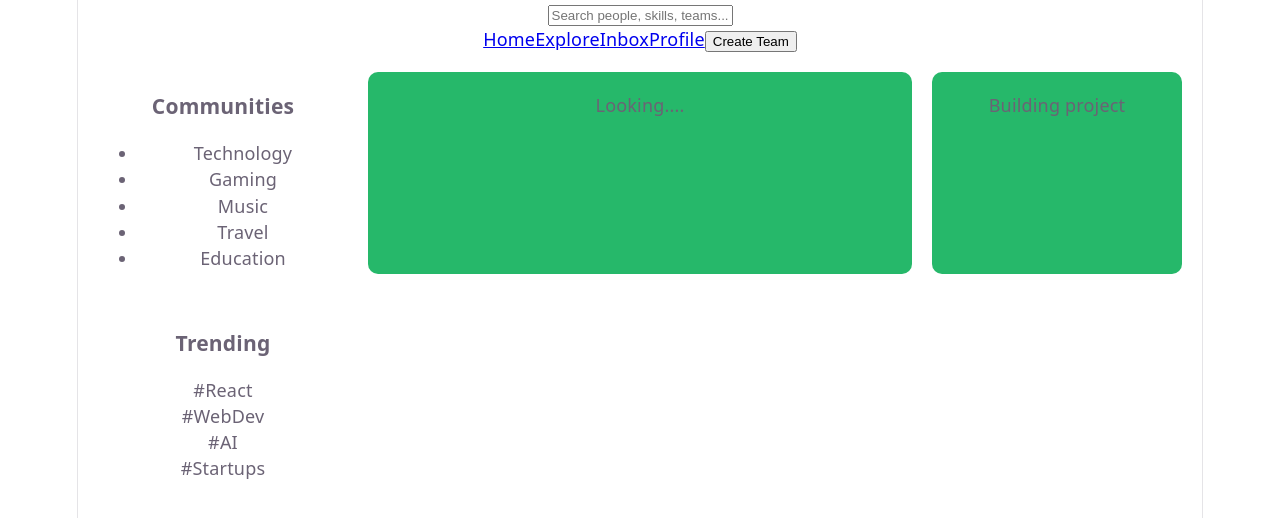
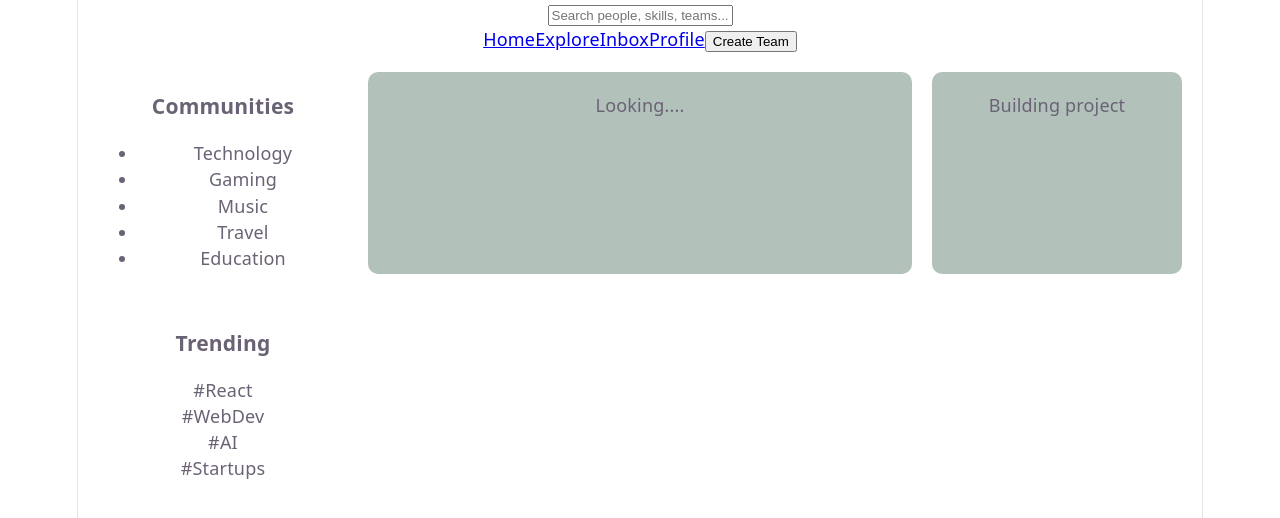
Before and after one commit to deveshi-23/2gether, a React (Vite) app in the folder 2gether/: page / in a window 1280 px wide. Shown: the top 518 px of the page. Built offline with nearby package versions, Linux system fonts and the light colour scheme.

Commit message:
Sorted the home page a bit

```diff
--- a/2gether/src/App.css
+++ b/2gether/src/App.css
@@ -6,7 +6,7 @@
 }
 
 .post{
-  background:#26b86a;
+  background:#b2c1b9;
   padding:20px;
   border-radius:10px;
   margin-bottom:15px;
```
